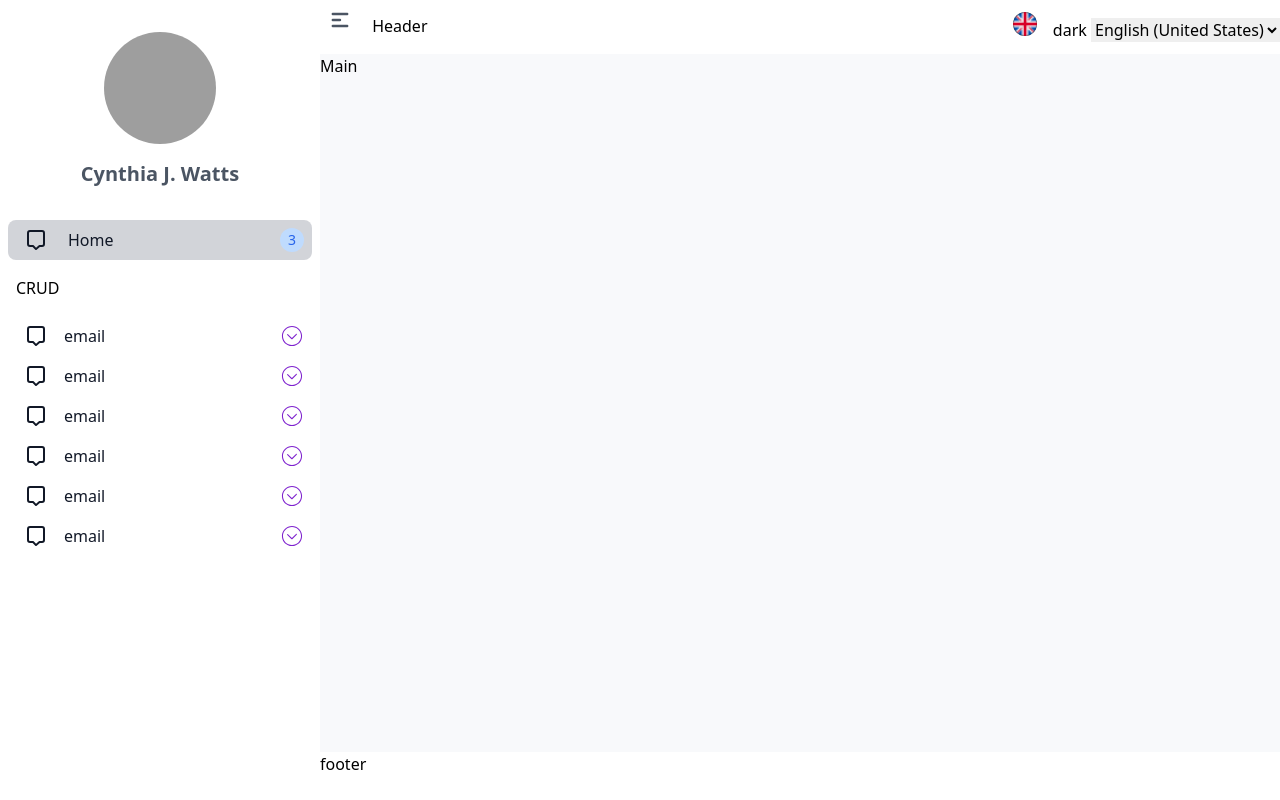
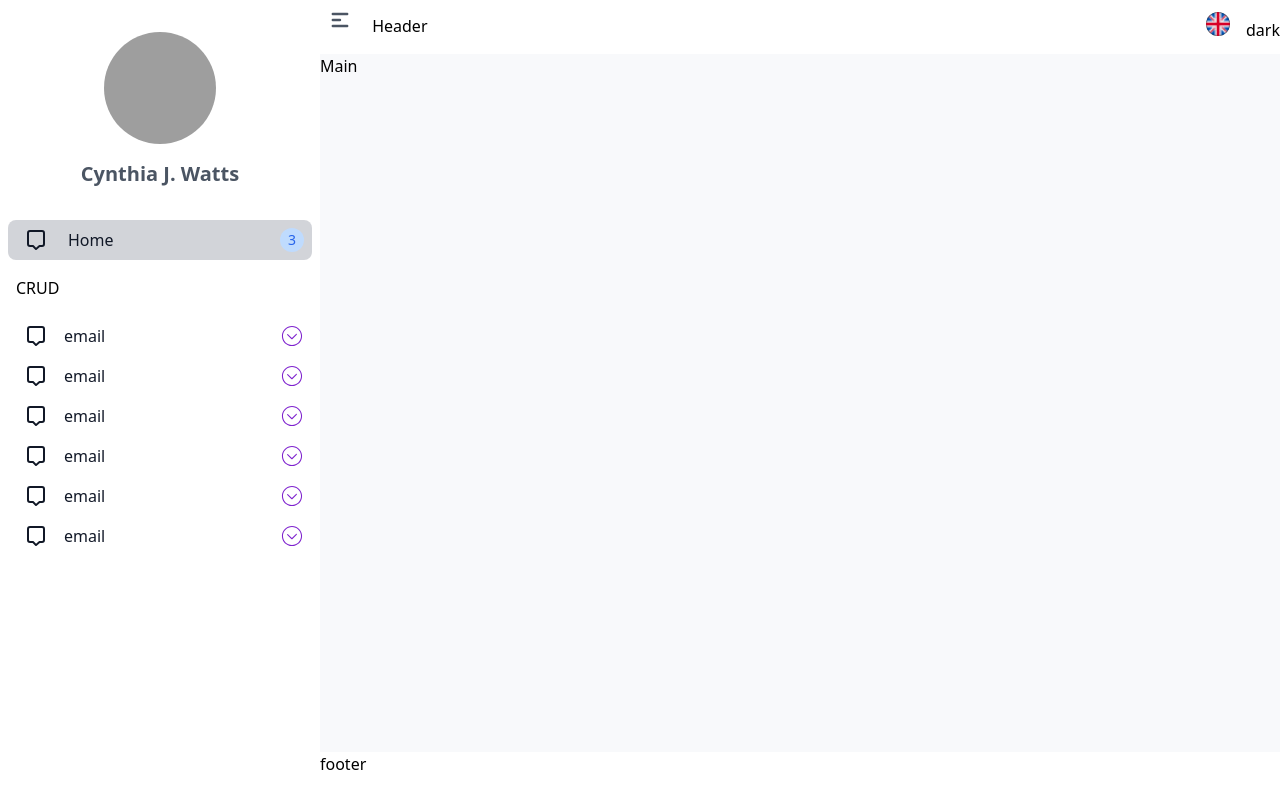
Before and after one commit to alighafoori/dashveltekit, a SvelteKit app: page / in a window 1280 px wide. Built offline with nearby package versions, Linux system fonts and the light colour scheme; grey boxes are pictures that could not be loaded.

Commit message:
choose language in header

```diff
--- a/src/components/header/header.svelte
+++ b/src/components/header/header.svelte
@@ -24,19 +24,12 @@ import Menu from '../sidebar/menu.svelte';
 	<div>
 		<ImageMenu image={$locale.flag} alt="language">
 {#each langs as lang}
-<Menu text={lang.name} />
+<Menu text={lang.name} href={null} on:click={()=>setLanguage(lang.code)}>
+	<img class="w-6 h-6 rounded-full" src={lang.flag} alt={lang.name}>
+</Menu>
 {/each}
 		</ImageMenu>
 
 		<button on:click={darkmode} class="justify-self-end">dark</button>
-		<select
-			on:change={(x) => {
-				changeLanguage(x);
-			}}
-		>
-			{#each langs as lang}
-				<option value={lang.code}>{lang.name}</option>
-			{/each}
-		</select>
 	</div>
 </header>
--- a/src/components/header/imageMenu.svelte
+++ b/src/components/header/imageMenu.svelte
@@ -1,17 +1,22 @@
 <script lang="ts">
+    import { clickOutside } from "src/tools/clickOutside";
+    import { locale } from "src/stores/i18n";
     export let image:string
 export let alt:string
 let show=false
 </script>
-<div class="m-3 relative inline-block">
+<div class="m-3 relative inline-block" use:clickOutside on:outsideclick={()=>show=false}>
     <button on:click={()=>show=!show} class="text-sm bg-gray-800 rounded-full md:mr-0 focus:ring-4 focus:ring-gray-300 dark:focus:ring-gray-600" type="button">
         <span class="sr-only">Open {alt} menu</span>
         <img class="w-6 h-6 rounded-full" src={image} {alt}>
     </button>
     {#if show}
-    <div class="absolute right-0 z-10 mt-2 w-56 origin-top-right rounded-md bg-white shadow-lg ring-1 ring-black ring-opacity-5 focus:outline-none" role="menu" aria-orientation="vertical" aria-labelledby="menu-button" tabindex="-1">
+    <div class="absolute {$locale.dir==='ltr'?'right-0':'left-0'} z-10 mt-2 w-56 origin-top-right rounded-md bg-white shadow-lg ring-1 ring-black ring-opacity-5 focus:outline-none" role="menu" aria-orientation="vertical" aria-labelledby="menu-button" tabindex="-1">
         <div class="py-1" role="none">
-          <slot />
+            <!-- svelte-ignore a11y-no-noninteractive-element-interactions -->
+            <ul on:click={()=>show=false} on:keydown={()=>show=false}>
+                <slot />
+            </ul>
         </div>
       </div>
       {/if}
--- a/src/components/sidebar/menu.svelte
+++ b/src/components/sidebar/menu.svelte
@@ -25,7 +25,7 @@
 		class="flex items-center p-2 text-base font-normal text-gray-900 rounded-lg dark:text-white {currentPage ==
 		href
 			? selected
-			: notSelected}"
+			: notSelected} {href?'':'cursor-pointer'}"
 	>
 		<slot />
 		<span class="flex-1 ml-3 whitespace-nowrap">{text}</span>
--- /dev/null
+++ b/src/tools/clickOutside.ts
@@ -0,0 +1,19 @@
+/* eslint-disable @typescript-eslint/no-explicit-any */
+export function clickOutside(node:any) {
+	// the node has been mounted in the DOM
+
+	window.addEventListener('click', handleClick);
+
+	function handleClick(e:any) {
+		if (!node.contains(e.target)) {
+			node.dispatchEvent(new CustomEvent('outsideclick'));
+		}
+	}
+
+	return {
+		destroy() {
+			// the node has been removed from the DOM
+			window.removeEventListener('click', handleClick);
+		}
+	};
+}
```
